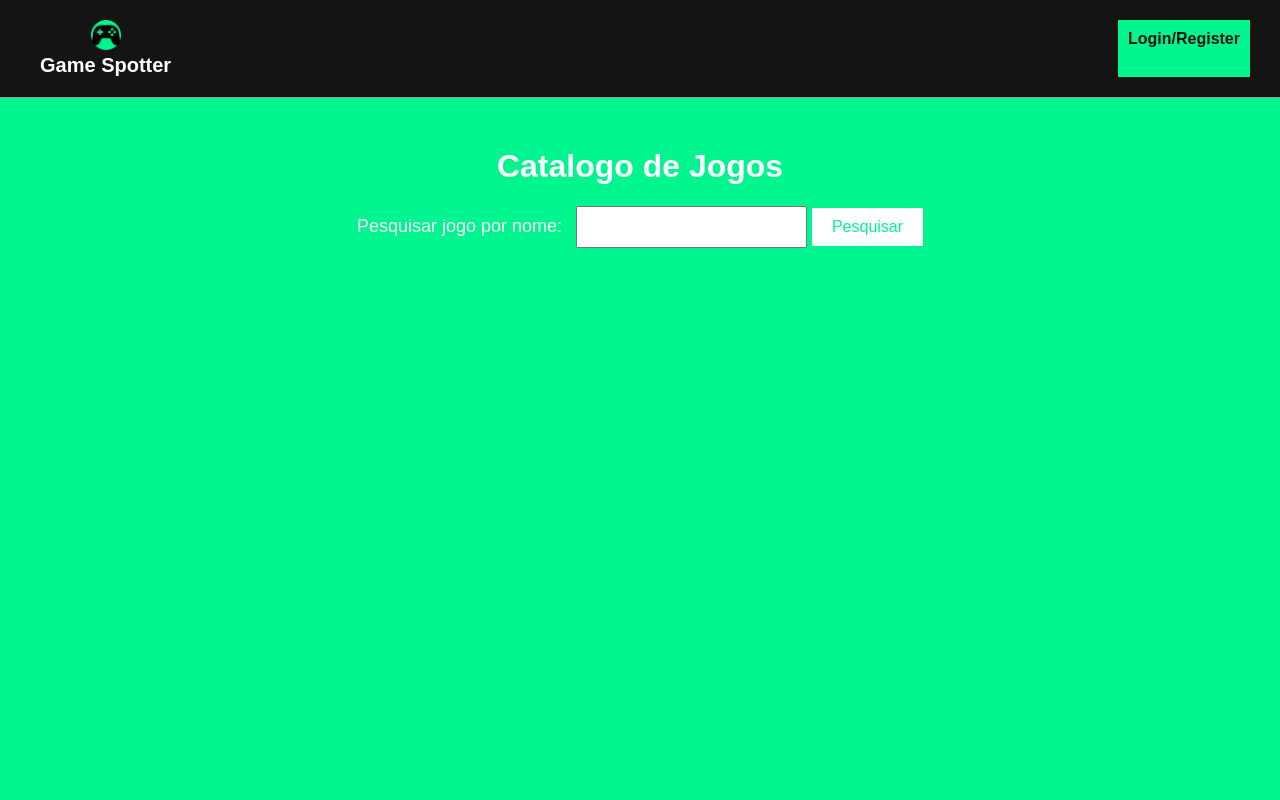
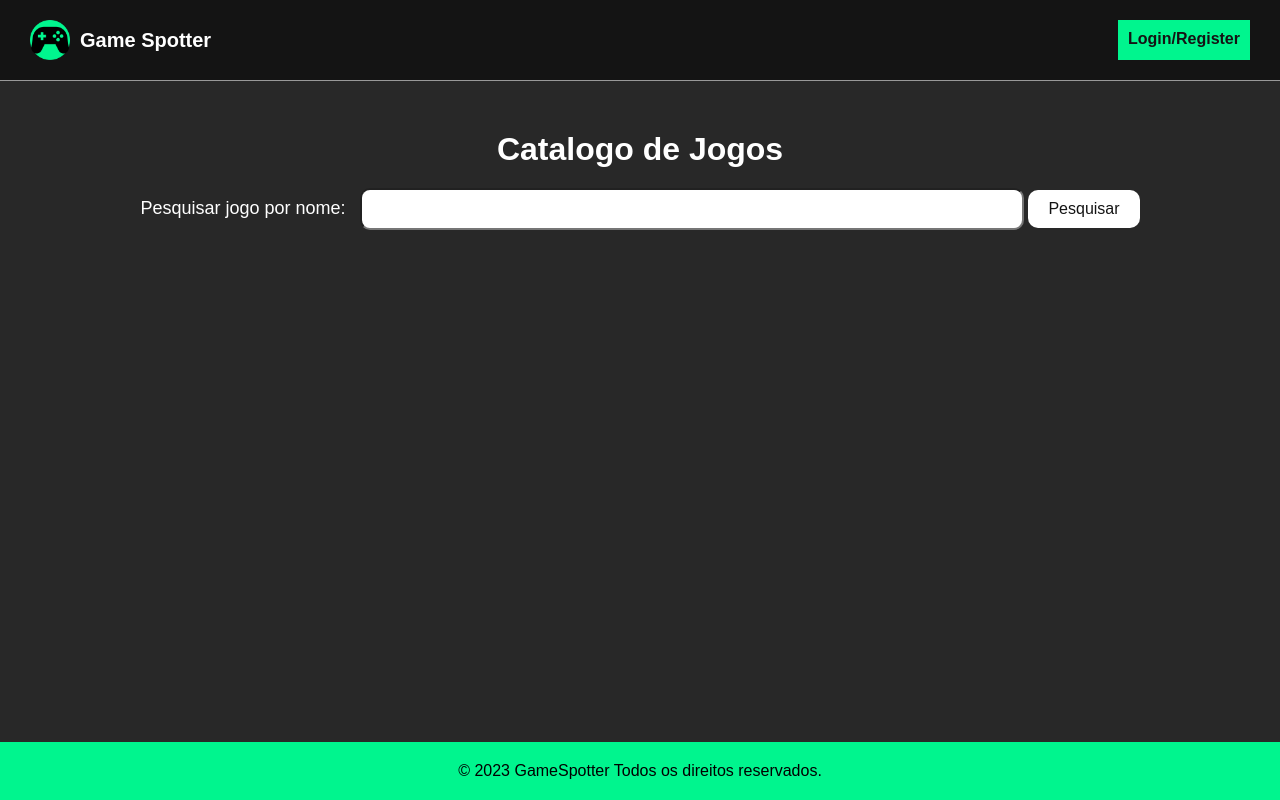
Before and after one commit to ViniHubb/CatalogoJogos, a Flask app: page /catalogo in a window 1280 px wide. Run offline with Flask 3, Linux system fonts and the light colour scheme.

Commit message:
Muitas modificações feitas, principalmente na pagina catalogo

```diff
--- a/main.py
+++ b/main.py
@@ -6,7 +6,7 @@ conexao = mysql.connector.connect(
 
     host = 'localhost',
     user='root',
-    password='143786',
+    password='1234',
     database='catalogo',
 )
 
@@ -33,13 +33,10 @@ def load_user(user_id):
     return None
 
 
-
-
 @app.route('/', methods=['GET', 'POST'])
 def HomePage ():
 
      return render_template('index.html')
-
 
 
 @app.route('/catalogo', methods=['GET', 'POST'])
@@ -61,6 +58,10 @@ def Catalogo():
     # Se o método for GET, exibir a página principal sem resultados de pesquisa
     return render_template('catalogo.html', jogos=None, termo_pesquisa=None)
 
+@app.route('/jogoTeste', methods=['GET', 'POST'])
+def PaginaJogo():
+     return render_template('paginaJogo.html')
+
 @app.route('/login', methods=['GET', 'POST'])
 def LoginPage():
     if request.method == 'POST':
@@ -78,6 +79,7 @@ def LoginPage():
             return redirect (url_for('Catalogo'))
 
     return render_template('login.html')
+
 
 @app.route('/registro', methods=['GET', 'POST'])
 def RegistroPage():
@@ -108,6 +110,7 @@ def RegistroPage():
 
     return render_template('registro.html', mensagem_erro=None, mensagem_sucesso=None)
 
+
 @app.route('/logout')
 @login_required
 def LogoutPage():
--- a/static/catalogo.css
+++ /dev/null
@@ -1,95 +0,0 @@
-header {
-    display: flex;
-    background-color: #141414;
-    padding: 20px 30px;
-    border-bottom: 1px solid #999999;
-    justify-content: space-between;
-  }
-  #icone{
-    width :30px;
-    height: 30x;
-  }
-
-#titulo {
-   margin: 0 10px;
-   color: #fff;
-   font-family: sans-serif;
-   font-weight: bold;
-   font-size: 20px;
-   align-self: center;
-}
-
-#button {
-   text-decoration: none;
-   background-color: #00F58E;
-   color: #141414;
-   font-family: sans-serif;
-   font-weight: bold;
-   padding: 10px;
-   }
-body {
-   background-color: #00F58E;
-   color: white;
-   font-family: Arial, sans-serif;
-   text-align: center;
-   margin: 0;
-   padding: 0;
-}
-
-h1 {
-   margin-top: 50px;
-}
-
-form {
-   margin-top: 20px;
-}
-
-label {
-   font-size: 18px;
-   margin-right: 10px;
-}
-
-input {
-   padding: 10px;
-   font-size: 16px;
-}
-
-button {
-   padding: 10px 20px;
-   font-size: 16px;
-   background-color: white;
-   color: #00F58E;
-   border: none;
-   cursor: pointer;
-}
-
-button:hover {
-   background-color: #444;
-   color: white;
-}
-
-ul {
-   list-style-type: none;
-   padding: 0;
-}
-
-li {
-   font-size: 16px;
-   margin-bottom: 10px;
-}
-.resultados {
-       margin-top: 20px;
-}
-
-.jogo {
-       border: 2px solid #fff;
-       padding: 15px;
-       margin-bottom: 20px;
-       border-radius: 10px;
-       text-align: left;
-   }
-
-.jogo h3 {
-       color: #000000;
-       margin-bottom: 10px;
-   }
--- /dev/null
+++ b/static/css/catalogo.css
@@ -0,0 +1,136 @@
+header {
+   display: flex;
+   background-color: #141414;
+   padding: 20px 30px;
+   border-bottom: 1px solid #999999;
+   justify-content: space-between;
+}
+
+.topo {
+   display: flex;
+}
+
+#icone {
+   width: 40px;
+   height: 40px;
+}
+
+#logo {
+   margin: 0 10px;
+   color: #fff;
+   font-family: sans-serif;
+   font-weight: bold;
+   font-size: 20px;
+   align-self: center;
+}
+
+.button {
+   text-decoration: none;
+   text-align: center;
+   background-color: #00F58E;
+   color: #141414;
+   font-family: sans-serif;
+   font-weight: bold;
+   padding: 10px;
+   max-height: 20px;
+   transition: background-color 0.3s;
+}
+.button:hover {
+   background-color: #008a50;
+}
+
+body {
+   display: flex;
+   flex-direction: column;
+   min-height: 100vh;
+}
+
+main {
+   flex: 1 1 0;
+   text-align: center;
+   background-color: #282828;
+}
+
+.titulo {
+   margin-top: 50px;
+   font-family: sans-serif;
+   color: #fff;
+}
+
+.resultBox {
+   display: flex;
+   justify-content: center;
+}
+
+.pesquisa {
+   margin-top: 20px;
+   font-family: sans-serif;
+}
+
+.pesquisa label {
+   font-size: 18px;
+   margin-right: 10px;
+   color: #fff;
+}
+
+.pesquisa input {
+   padding: 10px;
+   font-size: 16px;
+   border-radius: 10px;
+   width: 50%;
+}
+
+.pesquisa button {
+   padding: 10px 20px;
+   font-size: 16px;
+   border-radius: 10px;
+   background-color: white;
+   color: #141414;
+   border: none;
+   cursor: pointer;
+}
+
+.pesquisa button:hover {
+   background-color: #444;
+   color: white;
+}
+
+.resultados {
+   display: flex;
+   flex-wrap: wrap;
+   width: 1200px;
+}
+
+.resultados h2 {
+   margin: 20px 20px;
+   width: 100%;
+   color: #fff;
+}
+
+.jogo {
+   max-width: 200px;
+   margin: 20px 20px 30px 20px;
+   border-radius: 10px;
+   text-align: left;
+}
+
+.jogo img {
+   width: 200px;
+   height: 250px;
+   border-radius: 10px;
+}
+
+.jogo h3 {
+   margin: 5px 0 0 5px ;
+   white-space: nowrap;
+   overflow: hidden;
+   text-overflow: ellipsis;
+   color: #fff;
+}
+
+footer {
+   background-color: #00F58E;
+   padding: 20px;
+   text-align: center;
+   font-family: sans-serif;
+}
--- a/static/reset.css
+++ b/static/css/reset.css
@@ -1,5 +1,6 @@
-body, h1, h2, h3 {
+body, h1, h2, h3, a {
   margin: 0;
+  text-decoration: none;
 }
 
 /*
--- a/templates/catalogo.html
+++ b/templates/catalogo.html
@@ -5,48 +5,51 @@
   <meta name="viewport" content="width=device-width, initial-scale=1.0">
   <title>Catalogo</title>
 
-  <link rel="stylesheet" href="static/catalogo.css">
+  <link rel="stylesheet" href="static/css/catalogo.css">
+  <link rel="stylesheet" href="static/css/reset.css">
 
 </head>
 <body>
     <header>
-        <div>
-            <img id="icone" src="/static/icon2.png" alt="icone">
-            <h1 id="titulo">Game Spotter</h1>
+        <a href="/">
+          <div class="topo">
+            <img id="icone" src="static/img/icon2.png" alt="icone">
+              <h1 id="logo">Game Spotter</h1>
           </div>
+        </a>
         {% if current_user.is_authenticated %}
           <p>Bem-vindo, {{ current_user.id }}!</p>
-            <a id="button" href="/logout">Logout</a>
+          <a class="button" href="/logout">Logout</a>
         {% else %}
-            <a id="button" href="/login">Login/Register</a>
+          <a class="button" href="/login">Login/Register</a>
         {% endif %}
     </header>
+    <main>
+        <h1 class="titulo">Catalogo de Jogos</h1>
 
-    <h1>Catalogo de Jogos</h1>
-
-    <form method="post" action="/catalogo">
+        <form class="pesquisa" method="post" action="/catalogo">
             <label for="termo_pesquisa">Pesquisar jogo por nome:</label>
             <input type="text" name="termo_pesquisa" id="termo_pesquisa" required>
             <button type="submit">Pesquisar</button>
         </form>
-
+        <div class="resultBox">
             {% if jogos %}
                 <div class="resultados">
                     <h2>Resultados da pesquisa para '{{ termo_pesquisa }}':</h2>
                     {% for jogo in jogos %}
                         <div class="jogo">
+                            <img src="static/img/jogos/{{ jogo[0] }}.jpg">
                             <h3>{{ jogo[1] }}</h3>  <!-- jogo[1] representa o nome do jogo -->
-                    <p><strong>Classificação:</strong> {{ jogo[2] }}</p>
-                    <p><strong>Ano de Lançamento:</strong> {{ jogo[3] }}</p>
-                    <p><strong>Gênero:</strong> {{ jogo[4] }}</p>
-                    <p><strong>Modo de Jogo:</strong> {{ jogo[5] }}</p>
-                    <p><strong>Plataforma:</strong> {{ jogo[6] }}</p>
-                    <p><strong>Publicadora:</strong> {{ jogo[7] }}</p>
                         </div>
                     {% endfor %}
                 </div>
                 {% elif mensagem %}
                 <p>{{ mensagem }}</p>
             {% endif %}
+        </div>
+    </main>
+    <footer>                                            <!-- Rodapé -->
+        <span>© 2023 GameSpotter Todos os direitos reservados.</span>
+    </footer>
 </body>
 </html>
--- a/templates/login.html
+++ b/templates/login.html
@@ -3,7 +3,7 @@
 <head>
     <meta charset="UTF-8">
     <meta name="viewport" content="width=device-width, initial-scale=1.0">
-    <link rel="stylesheet" href="static/login.css">
+    <link rel="stylesheet" href="static/css/login.css">
     <title>Login</title>
 
 </head>
--- a/templates/registro.html
+++ b/templates/registro.html
@@ -6,7 +6,7 @@
 
     <title>Resgistre</title>
 
-    <link rel="stylesheet" href="static/registro.css">
+    <link rel="stylesheet" href="static/css/registro.css">
 
 </head>
 
```
Also changed, not shown: static/css/index.css (renamed from static/paginaJogo.css, +52 -26 lines), static/css/login.css (renamed from static/registro.css, +2 -7 lines), static/css/paginaJogo.css (renamed from static/index.css, +34 -29 lines), static/css/registro.css (renamed from static/login.css, +7 -2 lines), templates/index.html (+17 -14 lines), templates/paginaJogo.html (+16 -10 lines), static/img/carrossel.jpg (renamed from static/carrossel.jpg), static/img/controle.png (renamed from static/controle.png), static/img/icon1.png (renamed from static/icon1.png), static/img/icon2.png (renamed from static/icon2.png), static/img/jogos/54.jpg (added), static/img/lupa.png (added). Lines whose indentation alone changed are shown as unchanged.
